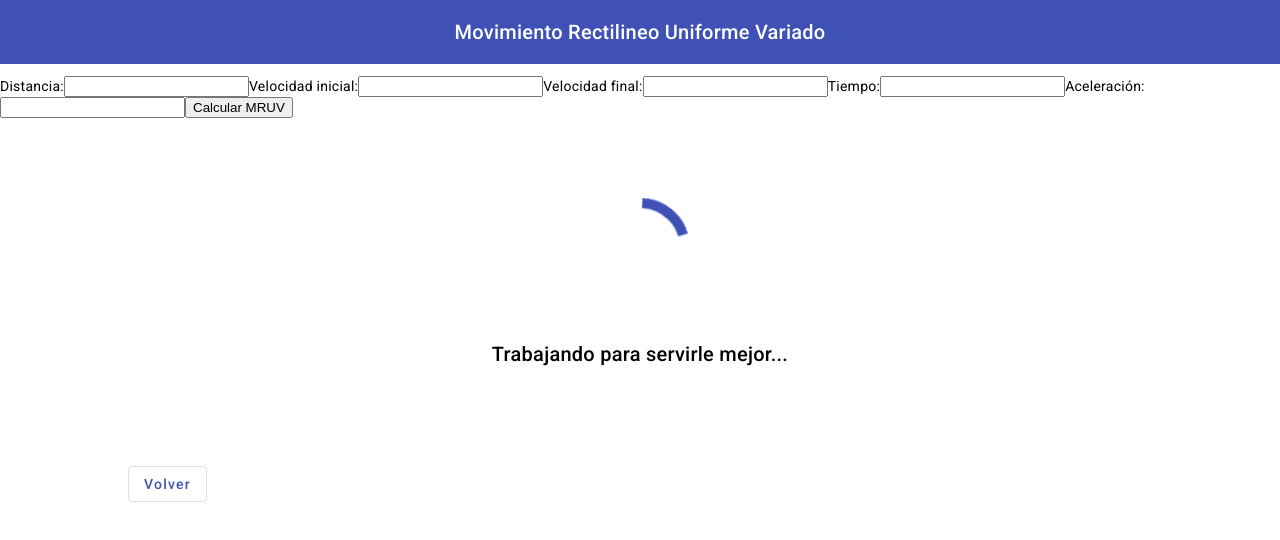
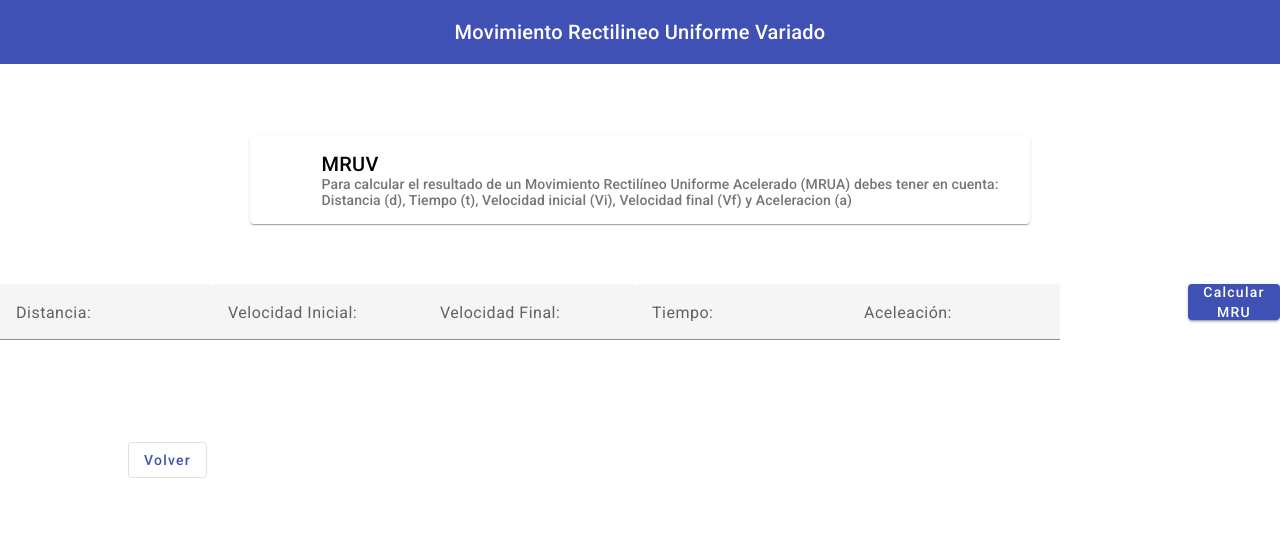
Before and after one commit to Bzaid94/projectPhysicAngular, an Angular app: page /mruv in a window 1280 px wide. Shown: the top 540 px of the page. Built offline with nearby package versions, Linux system fonts and the light colour scheme.

Commit message:
Added the menu for the second part of the project, physical problems, MRUV

```diff
--- a/src/app/app.module.ts
+++ b/src/app/app.module.ts
@@ -26,6 +26,7 @@ import { MenuFisicaComponent } from './menu-fisica/menu-fisica.component';
 import {MatProgressSpinnerModule} from "@angular/material/progress-spinner";
 import { MruComponent } from './mru/mru.component';
 import { MruvComponent } from './mruv/mruv.component';
+import { NewtonComponent } from './newton/newton.component';
 
 const routes: Routes = [
   { path: 'longitud', component: LongitudComponent },
@@ -37,6 +38,7 @@ const routes: Routes = [
   { path: 'menuFisica', component: MenuFisicaComponent},
   { path: 'mru', component: MruComponent},
   { path: 'mruv', component: MruvComponent},
+  { path: 'newton', component: NewtonComponent},
   { path: '**', redirectTo: 'menuPrincipal', pathMatch: 'full' }
 ];
 
@@ -51,7 +53,8 @@ const routes: Routes = [
     PersonalInformationComponent,
     MenuFisicaComponent,
     MruComponent,
-    MruvComponent
+    MruvComponent,
+    NewtonComponent
   ],
   imports: [
     BrowserModule,
--- a/src/app/menu-fisica/menu-fisica.component.html
+++ b/src/app/menu-fisica/menu-fisica.component.html
@@ -27,21 +27,13 @@
 
     <button mat-raised-button
             matTooltip="Info about the action"
-            aria-label="Button that displays a tooltip when focused or hovered over" routerLink="/mruv">
-      Primera Ley de Newton
-    </button>
-
-    <br><br>
-
-    <button mat-raised-button
-            matTooltip="Info about the action"
-            aria-label="Button that displays a tooltip when focused or hovered over" routerLink="/mruv">
-      Tercera Ley de Newton
+            aria-label="Button that displays a tooltip when focused or hovered over" routerLink="/newton">
+      Primera y Tercera Ley de Newton
     </button>
   </div>
 </section>
 
-<br><br><br>
+<br><br><br><br><br>
 
 <ng-container *ngIf="router.url !== '/'">
   <section>
--- a/src/app/mru/mru.component.html
+++ b/src/app/mru/mru.component.html
@@ -57,6 +57,7 @@
     </form>
   </div>
 
+
   <div class="example-label"></div>
   <button mat-raised-button color="primary" (click)="calcular()">Calcular MRU</button>
 </section>
--- a/src/app/mruv/mruv.component.html
+++ b/src/app/mruv/mruv.component.html
@@ -4,64 +4,87 @@
   </mat-toolbar>
 </p>
 
+<br><br><br>
 
+<section class="center">
+  <mat-card>
+  </mat-card>
+  <mat-card>
+    <mat-card-header>
+      <div mat-card-avatar></div>
+      <mat-card-title>MRUV</mat-card-title>
+      <mat-card-subtitle> Para calcular el resultado de un Movimiento Rectilíneo Uniforme Acelerado (MRUA) debes tener en cuenta:</mat-card-subtitle>
+      <mat-card-subtitle>Distancia (d), Tiempo (t), Velocidad inicial (Vi), Velocidad final (Vf) y Aceleracion (a)</mat-card-subtitle>
+    </mat-card-header>
+    <div mat-card-image></div>
+    <mat-card-content>
+      <p></p>
+    </mat-card-content>
+  </mat-card>
+</section>
 
+<br><br><br>
 
-<form>
-  <label>Distancia:</label>
-  <label>
-    <input type="number" [(ngModel)]="mruv.distancia" name="distancia">
-  </label>
-
-  <label>Velocidad inicial:</label>
-  <label>
-    <input type="number" [(ngModel)]="mruv.velocidadInicial" name="velocidadInicial">
-  </label>
-
-  <label>Velocidad final:</label>
-  <label>
-    <input type="number" [(ngModel)]="mruv.velocidadFinal" name="velocidadFinal">
-  </label>
-
-  <label>Tiempo:</label>
-  <label>
-    <input type="number" [(ngModel)]="mruv.tiempo" name="tiempo">
-  </label>
-
-  <label>Aceleración:</label>
-  <label>
-    <input type="number" [(ngModel)]="mruv.aceleracion" name="aceleracion">
-  </label>
-
-  <button type="button" (click)="calcularMRUV()">Calcular MRUV</button>
+<section class="center">
+  <div>
+    <form class="example-form">
+      <mat-form-field class="example-full-width">
+        <mat-label for="distancia">Distancia: </mat-label>
+        <input matInput placeholder="Ej. 50 m" id="distancia" [(ngModel)]="mruv.distancia" name="distancia" pattern="^-?[0-9]+(\.[0-9]+)?$">
+        <div *ngIf="mruv.distancia && !mruv.distancia.match('^-?[0-9]+(\.[0-9]+)?$')">Número no válido</div>
+      </mat-form-field>
     </form>
-
-<div *ngIf="resultadosArray">
-  <p *ngFor="let resultado of resultadosArray">{{resultado.key}}: {{resultado.value}} {{resultado.unidad}}</p>
   </div>
 
+  <div>
+    <form class="example-form">
+      <mat-form-field class="example-full-width">
+        <mat-label for="velocidadInicial">Velocidad Inicial: </mat-label>
+        <input matInput placeholder="Ej. 50 m/s" id="velocidadInicial" [(ngModel)]="mruv.velocidadInicial" name="velocidadInicial" pattern="^-?[0-9]+(\.[0-9]+)?$">
+        <div *ngIf="mruv.velocidadInicial && !mruv.velocidadInicial.match('^-?[0-9]+(\.[0-9]+)?$')">Número no válido</div>
+      </mat-form-field>
+    </form>
+  </div>
 
+  <div>
+    <form class="example-form">
+      <mat-form-field class="example-full-width">
+        <mat-label for="velocidadFinal">Velocidad Final: </mat-label>
+        <input matInput placeholder="Ej. 50 m/s" id="velocidadFinal" [(ngModel)]="mruv.velocidadFinal" name="velocidadFinal" pattern="^-?[0-9]+(\.[0-9]+)?$">
+        <div *ngIf="mruv.velocidadFinal && !mruv.velocidadFinal.match('^-?[0-9]+(\.[0-9]+)?$')">Número no válido</div>
+      </mat-form-field>
+    </form>
+  </div>
 
+  <div>
+    <form class="example-form">
+      <mat-form-field class="example-full-width">
+        <mat-label for="tiempo">Tiempo: </mat-label>
+        <input matInput placeholder="Ej. 5 s" id="tiempo" [(ngModel)]="mruv.tiempo" name="tiempo" pattern="^-?[0-9]+(\.[0-9]+)?$">
+        <div *ngIf="mruv.tiempo && !mruv.tiempo.match('^-?[0-9]+(\.[0-9]+)?$')">Número no válido</div>
+      </mat-form-field>
+    </form>
+  </div>
 
+  <div>
+    <form class="example-form">
+      <mat-form-field class="example-full-width">
+        <mat-label for="aceleracion">Aceleación: </mat-label>
+        <input matInput placeholder="Ej. 10 m/s^2" id="aceleracion" [(ngModel)]="mruv.aceleracion" name="aceleracion" pattern="^-?[0-9]+(\.[0-9]+)?$">
+        <div *ngIf="mruv.aceleracion && !mruv.aceleracion.match('^-?[0-9]+(\.[0-9]+)?$')">Número no válido</div>
+      </mat-form-field>
+    </form>
+  </div>
 
-
-
-
-
-
-
-
-<br><br><br><br>
-
-<section class="center">
-  <mat-spinner></mat-spinner>
+  <div class="example-label"></div>
+  <button mat-raised-button color="primary" (click)="calcularMRUV()">Calcular MRU</button>
 </section>
 
-<br><br>
-
-<h2 class="center">
-  Trabajando para servirle mejor...
-</h2>
+<div *ngIf="resultadosArray" class="center">
+  <mat-card>
+    <mat-card-content *ngFor="let resultado of resultadosArray">{{resultado.key}}: {{resultado.value}} {{resultado.unidad}}</mat-card-content>
+  </mat-card>
+</div>
 
 <br><br><br><br>
 
--- /dev/null
+++ b/src/app/newton/newton.component.html
@@ -0,0 +1,28 @@
+<p>
+  <mat-toolbar color="primary" class="center">
+    <span>Primera y Tercera Ley de Newton</span>
+  </mat-toolbar>
+</p>
+
+<br><br><br><br>
+
+<section class="center">
+  <mat-spinner></mat-spinner>
+</section>
+
+<br><br>
+
+<h2 class="center">
+  Trabajando para servirle mejor...
+</h2>
+
+<br><br><br><br><br><br>
+
+<ng-container *ngIf="router.url !== '/'">
+  <section>
+    <div class="end">
+      <div class="example-label"></div>
+      <button mat-stroked-button color="primary" (click)="backToMenu()">Volver</button>
+    </div>
+  </section>
+</ng-container>
--- /dev/null
+++ b/src/app/newton/newton.component.ts
@@ -0,0 +1,16 @@
+import { Component } from '@angular/core';
+import {Router} from "@angular/router";
+
+@Component({
+  selector: 'app-newton',
+  templateUrl: './newton.component.html',
+  styleUrls: ['./newton.component.css']
+})
+export class NewtonComponent {
+  constructor(public router: Router) {
+  }
+
+  backToMenu() {
+    this.router.navigate(['/menuFisica']);
+  }
+}
```
Also changed, not shown: src/app/newton/newton.component.css (added), 1 other file (tests, documents, lock files or other folders). Lines whose indentation alone changed are shown as unchanged.
